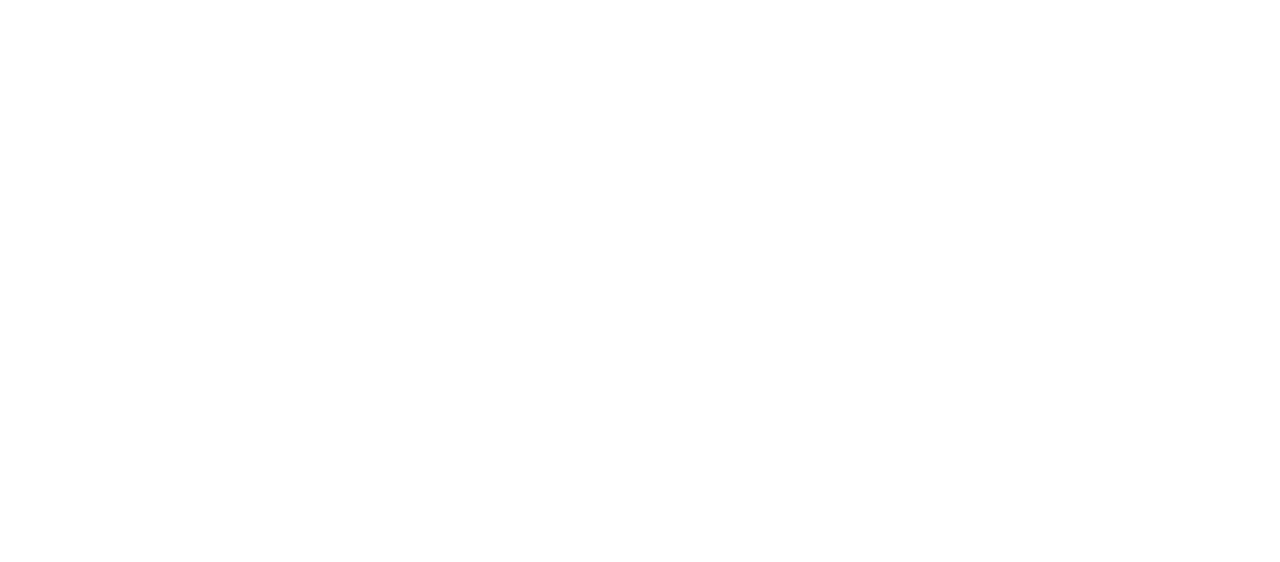
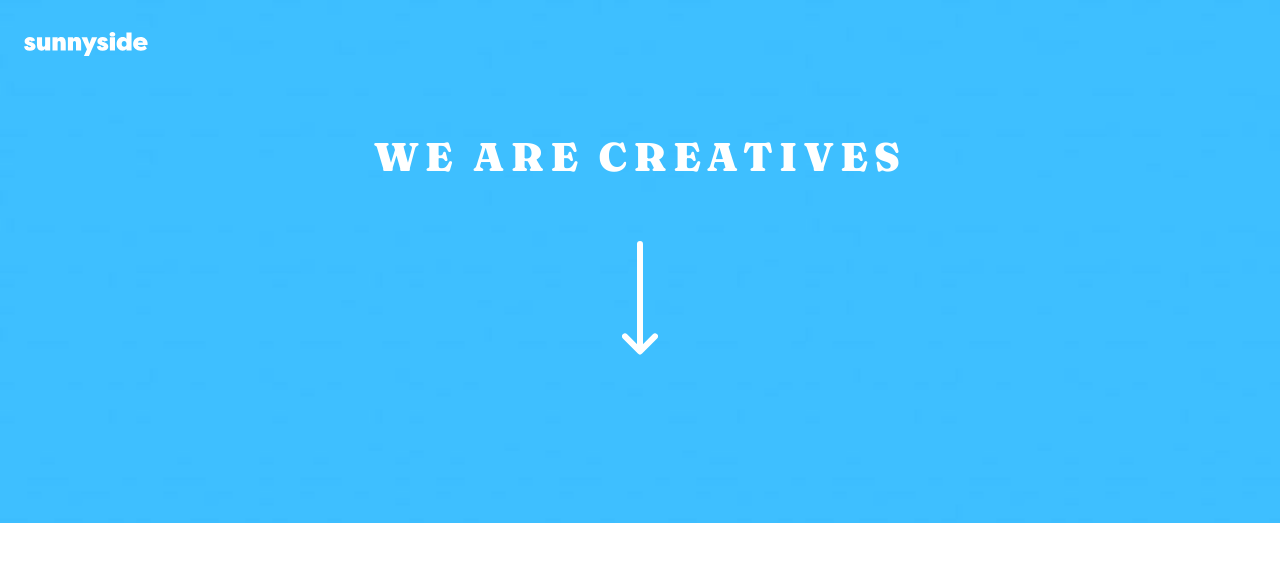
Before and after one commit to kpjmmu/sunnyside-landing-page, a plain HTML site: page index.html in a window 1280 px wide. Drawn offline with Linux system fonts and the light colour scheme.

Commit message:
html/css Update

```diff
--- a/index.html
+++ b/index.html
@@ -4,8 +4,12 @@
 <head>
   <meta charset="UTF-8">
   <meta name="viewport" content="width=device-width, initial-scale=1.0">
-
-
+  <link rel="preconnect" href="https://fonts.googleapis.com">
+  <link rel="preconnect" href="https://fonts.gstatic.com" crossorigin>
+  <link
+    href="https://fonts.googleapis.com/css2?family=Barlow:wght@600&family=Fraunces:opsz,wght@9..144,700;9..144,900&display=swap"
+    rel="stylesheet">
+  <link rel="stylesheet" href="style/styles.css">
   <link rel="icon" type="image/png" sizes="32x32" href="./images/favicon-32x32.png">
 
   <title>Sunnyside agency landing page</title>
@@ -13,7 +17,14 @@
 </head>
 
 <body>
-
+  <header class="container">
+    <div class="nav-flex">
+      <img src="images/logo.svg" alt="sunnyside" class="logo">
+    </div>
+    <h1 class="header-title">We are creatives</h1>
+    <img src="images/icon-arrow-down.svg" alt="down arrow" class="down-arrow">
+  </header>
+  <script src="script.js"></script>
 </body>
 
 </html>
--- a/style/styles.css
+++ b/style/styles.css
@@ -0,0 +1,89 @@
+:root {
+    --ff-primary: 'Barlow', sans-serif;
+    --ff-secondary: 'Fraunces', serif;
+
+    --fw-light: 600;
+    --fw-bold: 700;
+    --fw-dark: 900;
+
+    --fs-14: .875rem;
+    --fs-15: .9375rem;
+    --fs-16: 1rem;
+    --fs-18: 1.125rem;
+    --fs-20: 1.25rem;
+    --fs-28: 1.75rem;
+    --fs-32: 2rem;
+    --fs-40: 2.5rem;
+    --fs-56: 3.5rem;
+
+    --clr-light: #fff;
+    --clr-dark: #24554A;
+    --clr-primary: #808397;
+    --clr-secondary: #24303E;
+
+    --clr-ftr-light: #458D7E;
+    --clr-ftr-dark: #2C7566;
+
+    --clr-one: #052C3B;
+    --clr-two: #19536C;
+    --clr-three: #A7AAAD;
+    --clr-four: #5B636D;
+    --clr-five: #2C7566;
+}
+
+* {
+    box-sizing: border-box;
+    margin: 0;
+    padding: 0;
+}
+
+body {
+    font-family: var(--ff-primary);
+}
+
+img {
+    max-width: 100%;
+    display: block;
+}
+
+header {
+    background-image: url(../images/mobile/image-header.jpg);
+    background-size: 100%;
+    background-repeat: no-repeat;
+}
+
+/* ===============
+   Typography
+   ===============*/
+
+.header-title {
+    color: var(--clr-light);
+    font-family: var(--ff-secondary);
+    font-size: var(--fs-40);
+    font-weight: var(--fw-dark);
+    text-transform: uppercase;
+    text-align: center;
+    letter-spacing: 6.25px;
+    margin-bottom: 3.75rem;
+}
+
+/* ===============
+   Layout
+   ===============*/
+
+.container {
+    padding: 2rem 1.5rem;
+}
+
+.nav-flex {
+    margin-bottom: 4.75rem;
+}
+
+/* ===============
+   Main Content
+   ===============*/
+
+.down-arrow {
+    margin: 0 auto;
+    margin-bottom: 8.5rem;
+}
```
Also changed, not shown: script.js (added).
